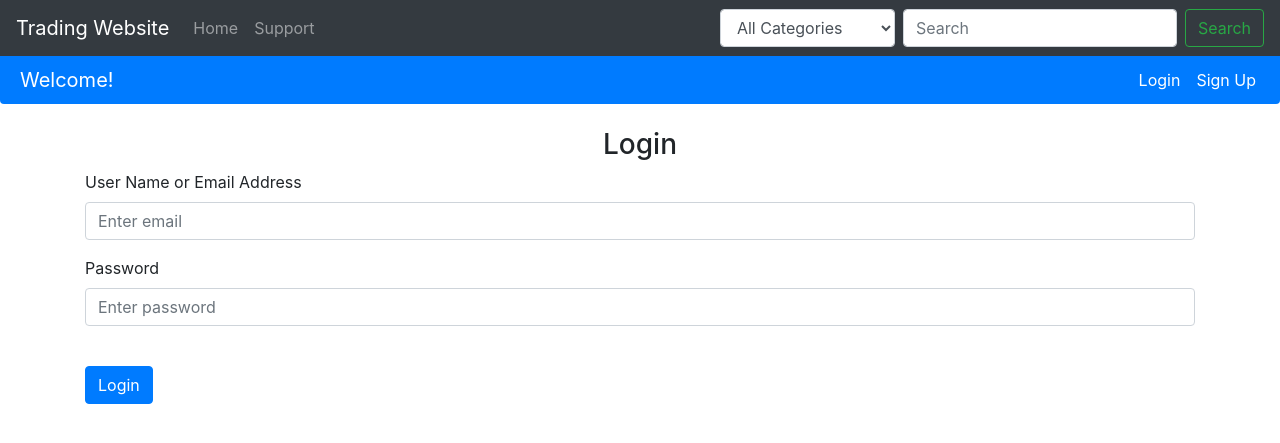
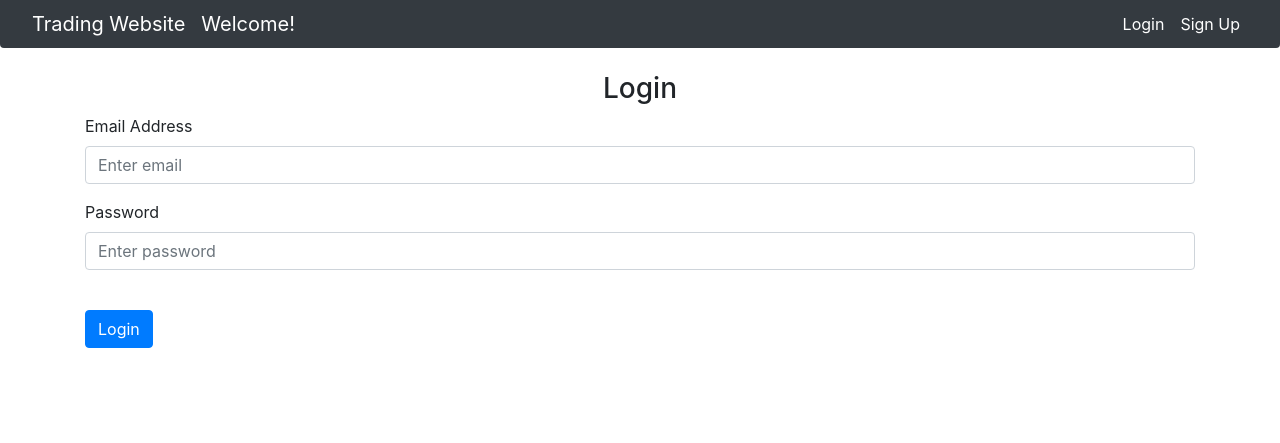
Before and after one commit to michaelwomack2001/3155FinalProject, a Flask app: page /login in a window 1280 px wide. Shown: the top 443 px of the page. Run offline with Flask 2, Linux system fonts and the light colour scheme; parts of the project's set-up code (start-up, migrations or seed data) failed here and were passed over; some libraries are stand-ins or nearby versions.

Commit message:
Edited nav

```diff
--- a/website/templates/layout.html
+++ b/website/templates/layout.html
@@ -20,7 +20,7 @@
     <title>{% block title %}Home{% endblock %}</title>
   </head>
     <body>
-      <nav class="navbar navbar-expand-lg navbar-dark bg-dark justify-content-between">
+      <!-- <nav class="navbar navbar-expand-lg navbar-dark bg-dark justify-content-between">
         <button
           class="navbar-toggler"
           type="button"
@@ -30,10 +30,10 @@
           <span class="navbar-toggler-icon"></span>
         </button>
         <div class="collapse navbar-collapse" id="navbar">
-          <a class="navbar-brand" href="/">Trading Website</a>
+
           <div class="navbar-nav">
             <a class="nav-item nav-link" id="home" href="/">Home</a>
-            <!-- <a class="nav-item nav-link" id="about" href="/about">About Us</a> -->
+             <a class="nav-item nav-link" id="about" href="/about">About Us</a>
             <a class="nav-item nav-link" id="contact" href="/contact">Support</a>
             </div>
           </div>
@@ -47,16 +47,17 @@
               <input class="form-control mr-sm-2" type="search" placeholder="Search" aria-label="Search">
               <button class="btn btn-outline-success my-2 my-sm-0" type="submit">Search</button>
             </form>
-      </nav>
-            <nav class="navbar navbar-expand-lg navbar-dark bg-primary rounded-bottom py-1 justify-content-between">
+      </nav> -->
+            <nav class="navbar navbar-expand-lg navbar-dark bg-dark rounded-bottom py-1 justify-content-between">
               <button class="navbar-toggler" type="button" data-toggle="collapse" data-target="#navbarSupportedContent" aria-controls="navbarSupportedContent" aria-expanded="false" aria-label="Toggle navigation">
                 <span class="navbar-toggler-icon"></span>
               </button>
 
               <div class="collapse navbar-collapse" id="navbarSupportedContent">
-                <ul class="navbar-nav mr-auto mx-1">
+                <ul class="navbar-nav mr-auto mx-3">
+                  <a class="navbar-brand" href="/">Trading Website</a>
                   {% if user.is_authenticated %}
-                  <a class="navbar-brand" href="/userpage">Welcome back, {{user.user_name}}!</a>
+                  <a class="nav-item nav-link active" href="/userpage">Welcome back, {{user.user_name}}!</a>
                   <a class="nav-item nav-link active" id="trade" href="/trade">All Trades</a>
                   <a class="nav-item nav-link active" id="createtrade" href="/createtrade">Create Trade</a>
                   <a class="nav-item nav-link active" id="userpage" href="/usersettings">My Account</a>
@@ -67,7 +68,7 @@
                   {% else %}
                   <a class="navbar-brand" href="#">Welcome!</a>
                 </ul>
-                <ul class="navbar-nav ml-auto">
+                <ul class="navbar-nav ml-auto mx-3">
                   <a class="nav-item nav-link active" id="login" href="/login">Login</a>
                   <a class="nav-item nav-link active" id="signUp" href="/sign-up">Sign Up</a>
                   {% endif %}
--- a/website/templates/login.html
+++ b/website/templates/login.html
@@ -4,7 +4,7 @@
 <form method="POST">
     <h3 align="center">Login</h3>
     <div class="form-group">
-      <label for="email">User Name or Email Address</label>
+      <label for="email">Email Address</label>
       <input
         type="email"
         class="form-control"
--- a/website/views.py
+++ b/website/views.py
@@ -20,7 +20,7 @@ views = Blueprint('views', __name__)
 
 @views.route('/')
 def home():
-    return render_template("home.html", user=current_user)
+    return redirect(url_for('views.trade', user=current_user))
 
 @views.route('/about')
 def about():
@@ -39,13 +39,13 @@ def delete():
     return render_template("delete.html", user=current_user)
 
 @views.route('/trade', methods=['GET', 'POST'])
-@login_required
 def trade():
     all_trades = Trades.query.all()
     db.session.commit()
     return render_template("trade.html", user=current_user, all_trades = all_trades)
 
 @views.route('/trade/<int:trade_id>', methods=['POST','GET'])
+@login_required
 def get_trade(trade_id):
     trade = Trades.query.get(trade_id)
     all_notes = Notes.query.filter_by(trade_id=trade_id).all()
```
